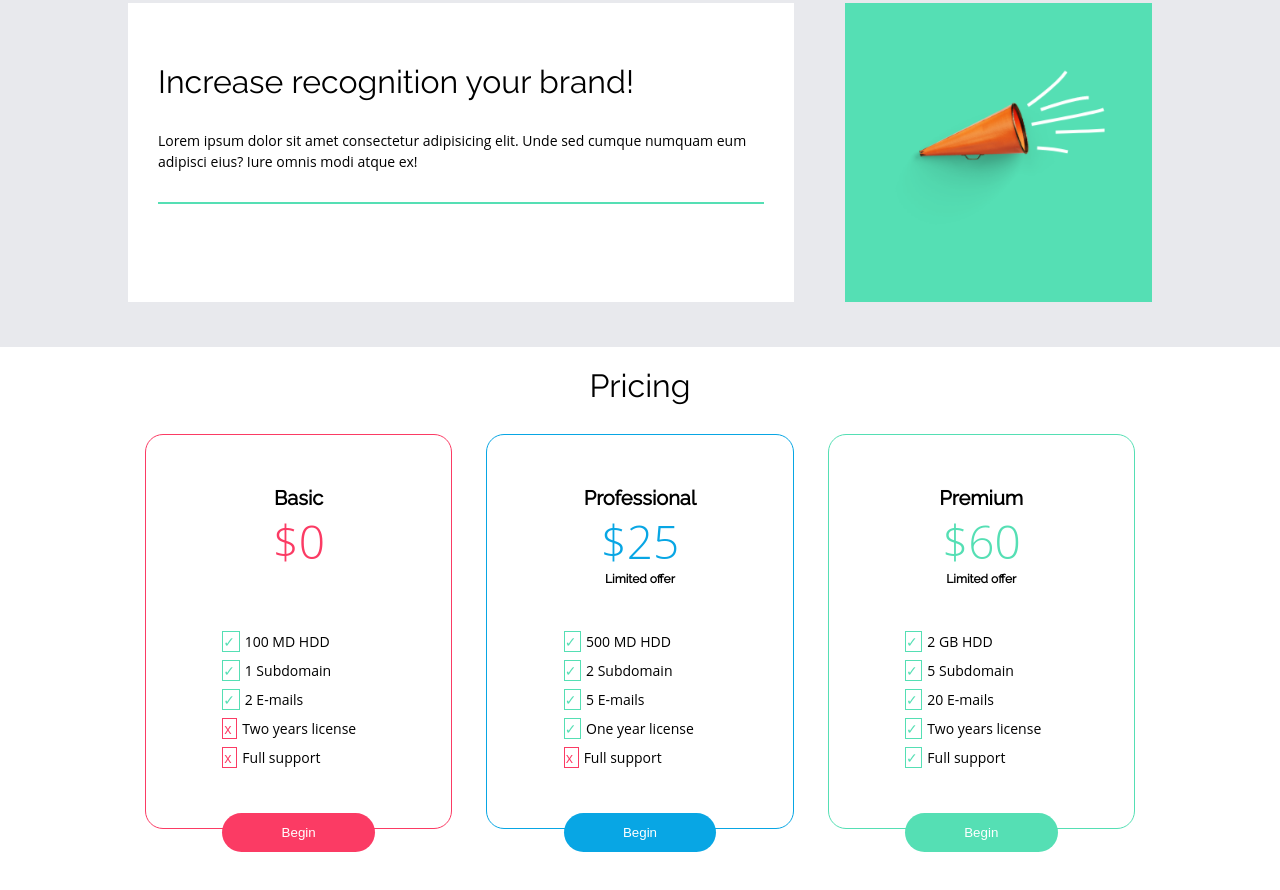
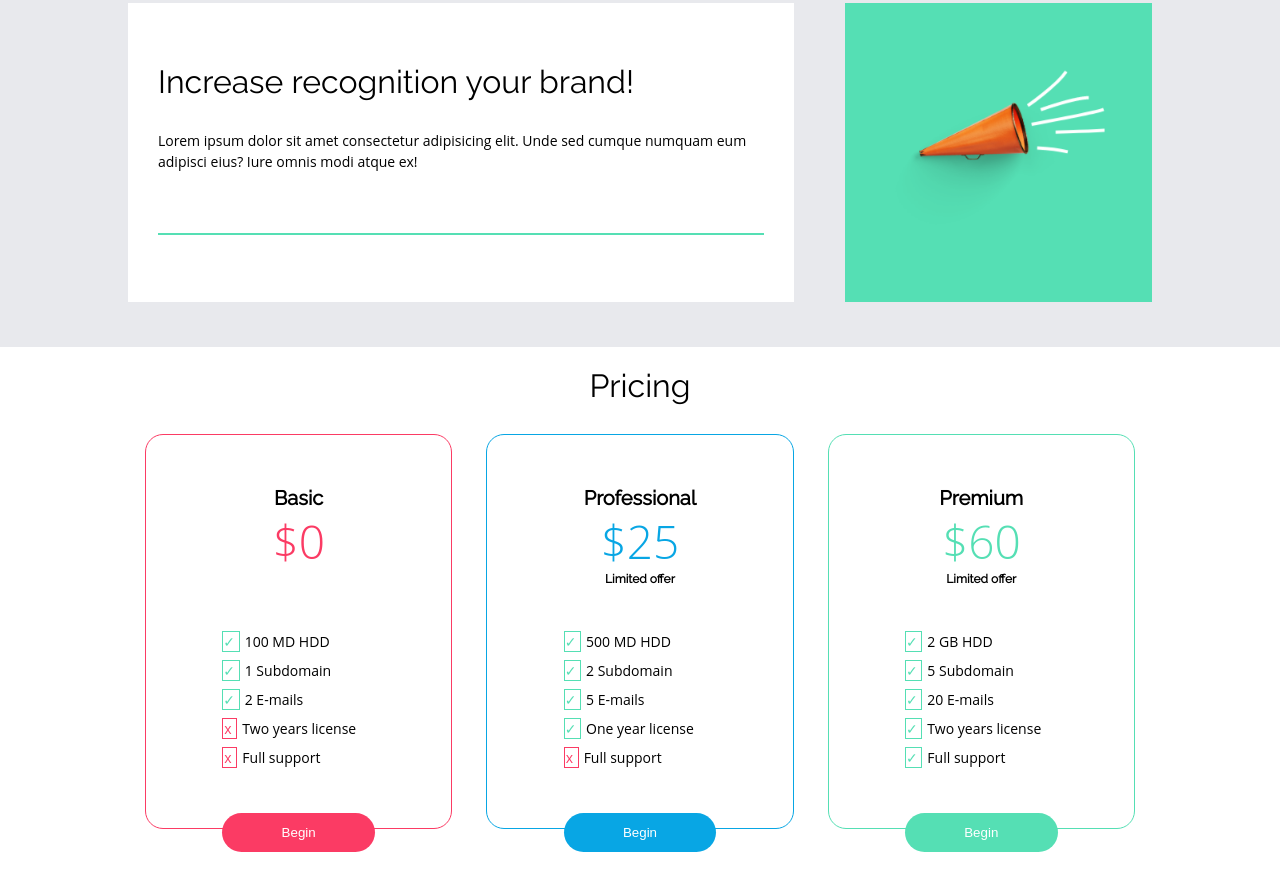
Before and after one commit to ElOsKr/ElOsKr.github.io, a plain HTML site: page index.html in a window 1280 px wide. Shown: the part 1932-2822 px from the top of the page. Drawn offline with Linux system fonts and the light colour scheme.

Commit message:
interface optimize

```diff
--- a/css/main.scss
+++ b/css/main.scss
@@ -667,7 +667,7 @@ body{
             grid-area: 3 / 1 / 4 / 3;
             margin-bottom: 20px;
             .card__description{
-                padding-bottom: 30px;
+                padding-bottom: 10%;
                 border-bottom: 2px solid $color-3;
             }
         }
```
Also changed, not shown: css/main.css.
